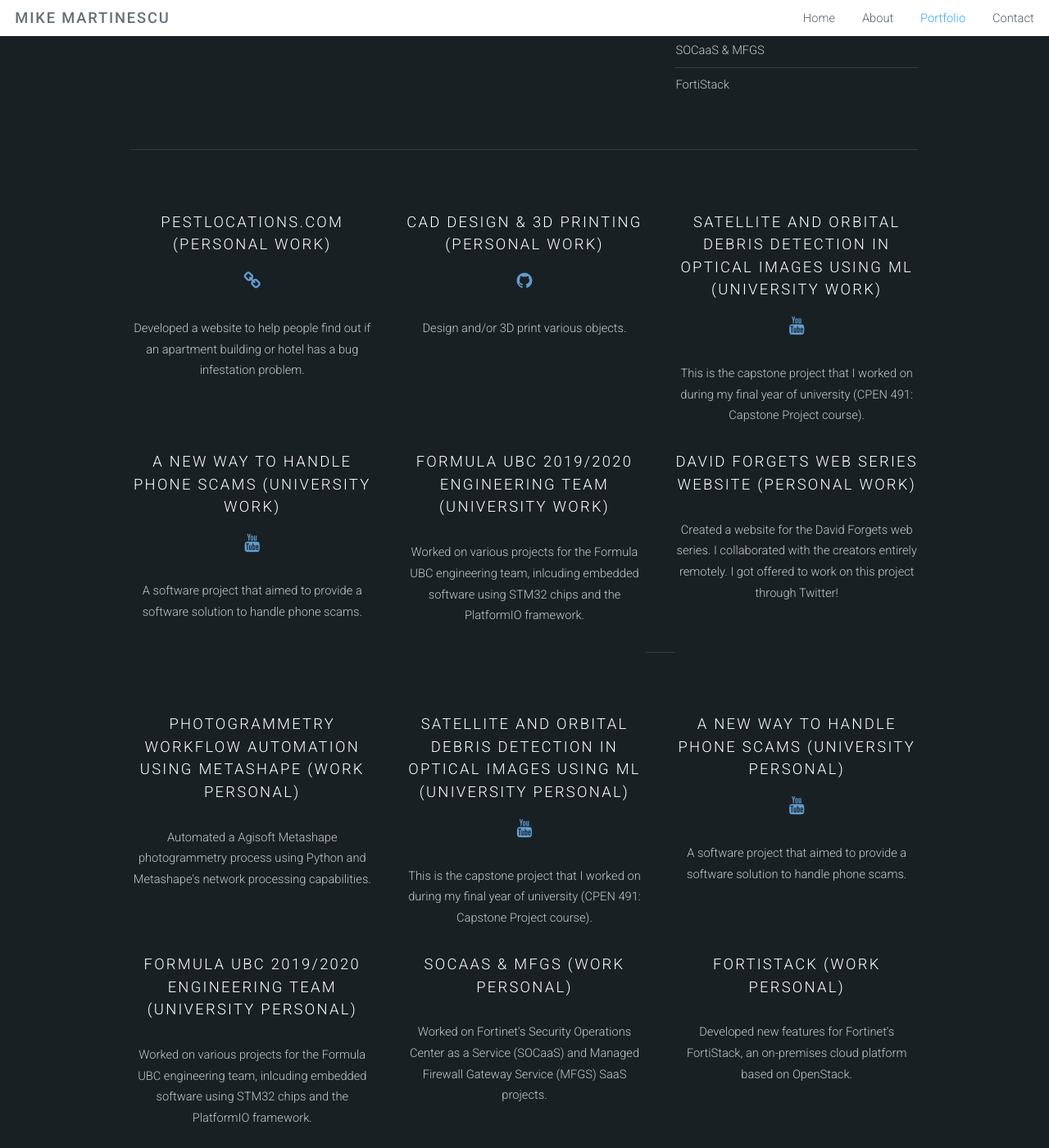
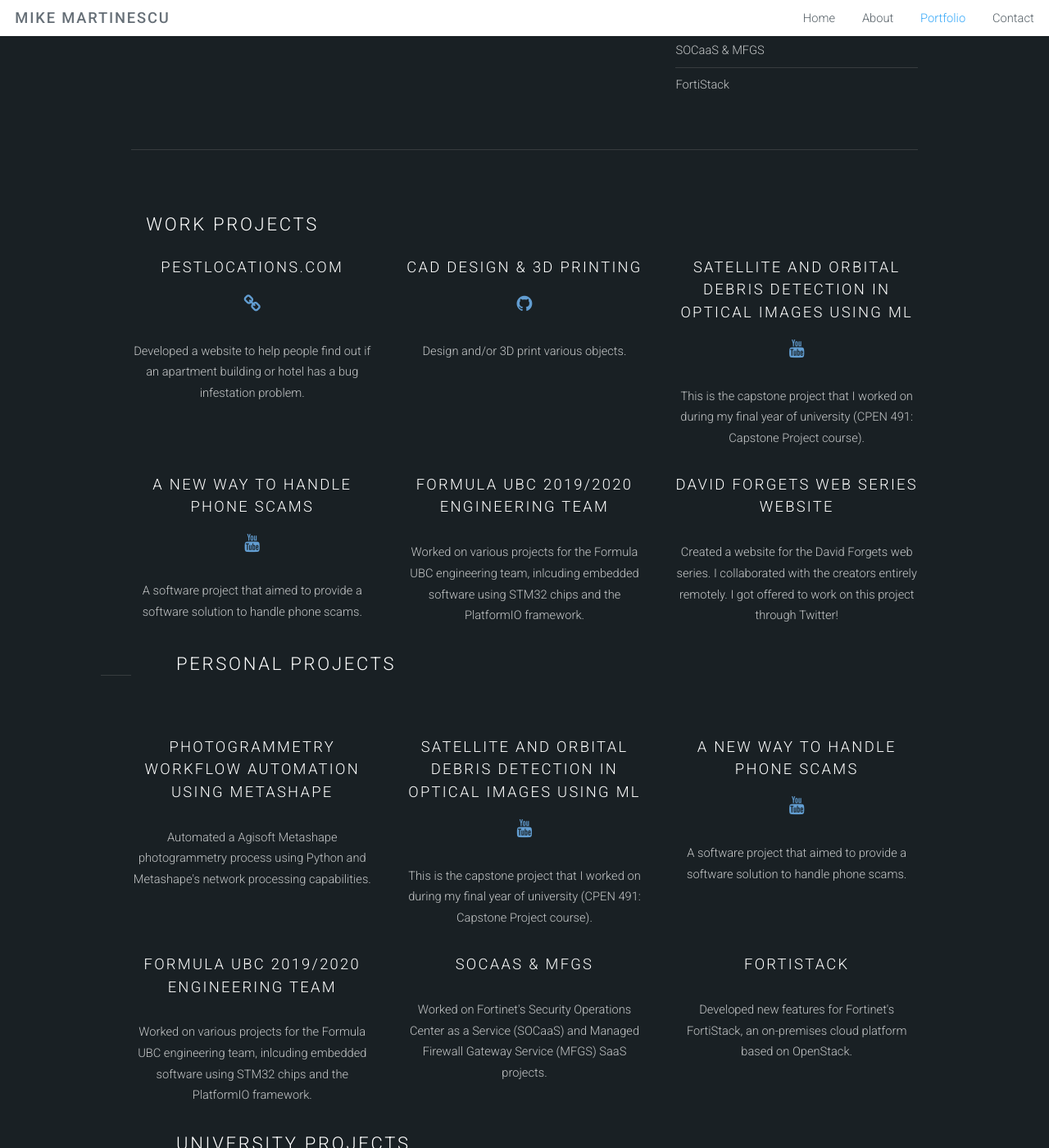
Before and after one commit to mikeym88/mikeym88.github.io, a Jekyll site: the page built from portfolio.html, in a window 1280 px wide and 1400 px high, scrolled down 469 px. Shown: the whole window at 82% size. Built offline with Jekyll 4.4.1, drawn with Linux system fonts in a browser that asks for light colours; some of the changed text lies outside the part shown.

Commit message:
Add headers

```diff
--- a/portfolio.html
+++ b/portfolio.html
@@ -44,6 +44,9 @@
 
 				{% for pt in page.project_types %}
 					<hr class="major" />
+					<div class="row">
+						<h2>{{ pt }} Projects</h2>
+					</div>
                     {% assign counter = 0 %}
 					{% for p in site.data.projects  %}
 						{% if p.project_type == pt %} {% continue %} {% endif %}
@@ -54,7 +57,7 @@
 						{% endif %}
 							<div class="4u">
 								<section class="special">
-									<h3>{{ p.title }} ({{ p.project_type }} {{ pt }})</h3>
+									<h3>{{ p.title }}</h3>
 									<ul class="icons">
 										{% if p.website %}
 											<li><a href="{{ p.website }}" class="icon fa-link" target="_blank"></a></li>
```
